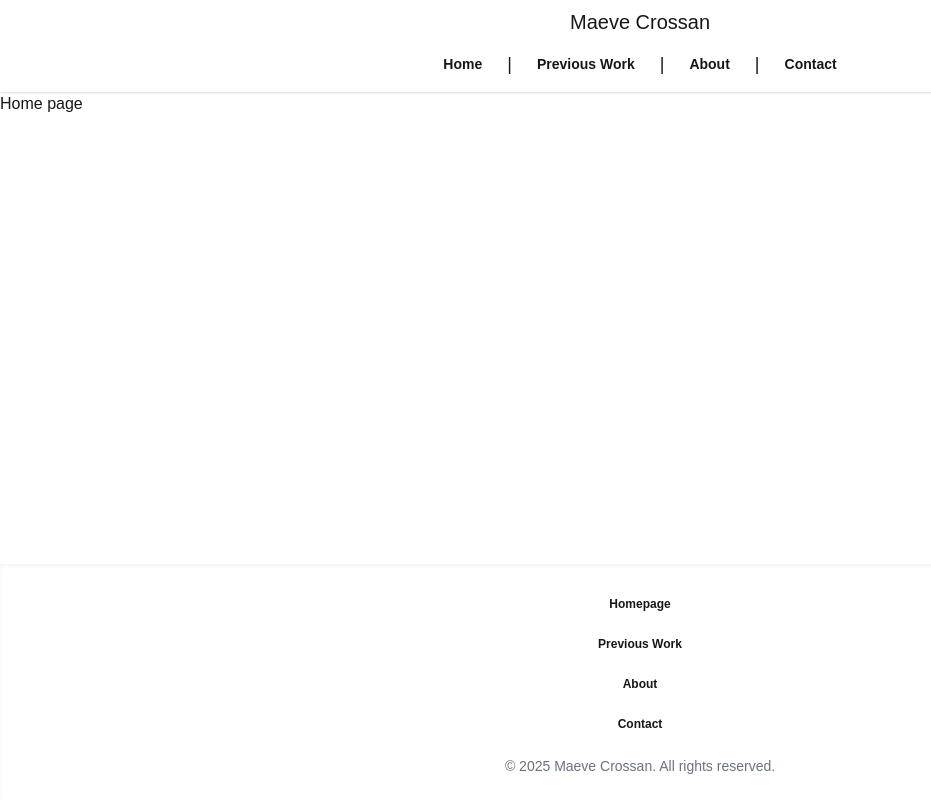
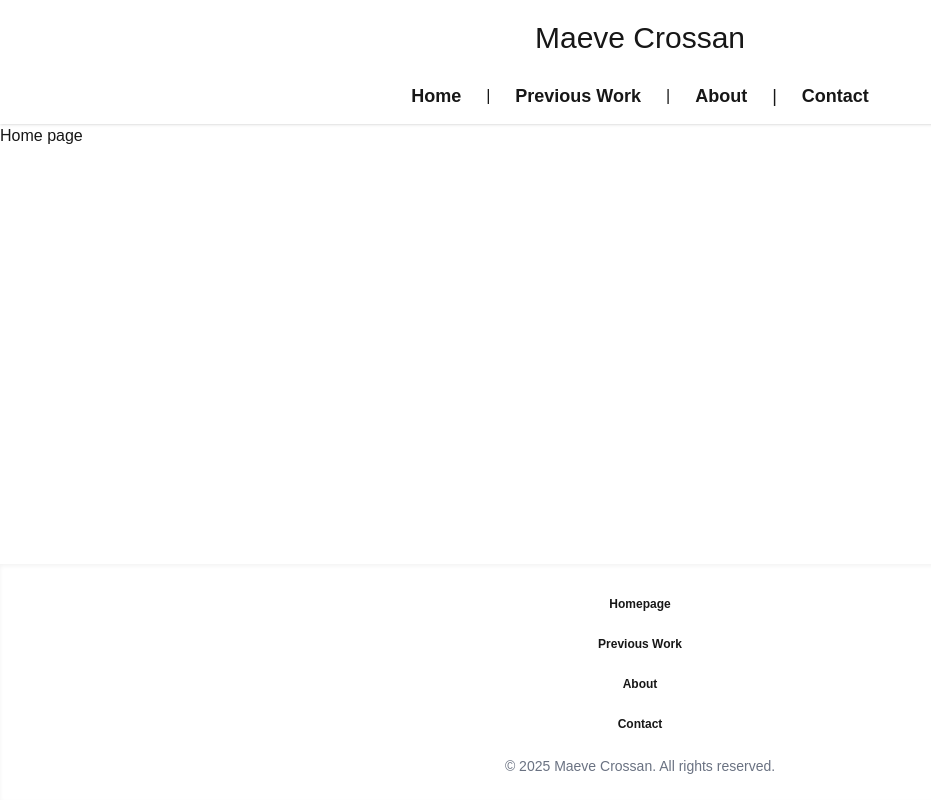
Before and after one commit to maevecrossan/my-portfolio, a Next.js app: page / in a window 1280 px wide. Shown: the whole page, without its empty margins (0-931 px from the left). Built offline with nearby package versions, Linux system fonts and the light colour scheme.

Commit message:
Adjust navlinks and logo font sizes for md-lg screens.

```diff
--- a/components/Navbar.js
+++ b/components/Navbar.js
@@ -54,8 +54,8 @@ export default function Navbar() {
 
                     {/* Logo */}
                     <div>
-                        <h1>
-                            <Link href="/" className="text-xl">
+                        <h1 className="m-3 text-3xl">
+                            <Link href="/">
                                 Maeve Crossan
                             </Link>
                         </h1>
@@ -66,19 +66,19 @@ export default function Navbar() {
 
                 {/* Nav links: visible only on md+ screens */}
                 <div className="mt-2 hidden md:flex items-center space-x-2">
-                    <Link href="/" className="btn btn-ghost">
+                    <Link href="/" className="btn btn-ghost text-lg">
                         Home
                     </Link>
-                    <span className="text-lg font-light">|</span>
-                    <Link href="/previous-work" className="btn btn-ghost">
+                    <span className="font-light">|</span>
+                    <Link href="/previous-work" className="btn btn-ghost text-lg">
                         Previous Work
                     </Link>
-                    <span className="text-lg font-light">|</span>
-                    <Link href="/about" className="btn btn-ghost">
+                    <span className="font-light">|</span>
+                    <Link href="/about" className="btn btn-ghost text-lg">
                         About
                     </Link>
                     <span className="text-lg font-light">|</span>
-                    <Link href="/contact" className="btn btn-ghost">
+                    <Link href="/contact" className="btn btn-ghost text-lg">
                         Contact
                     </Link>
                 </div>
```
